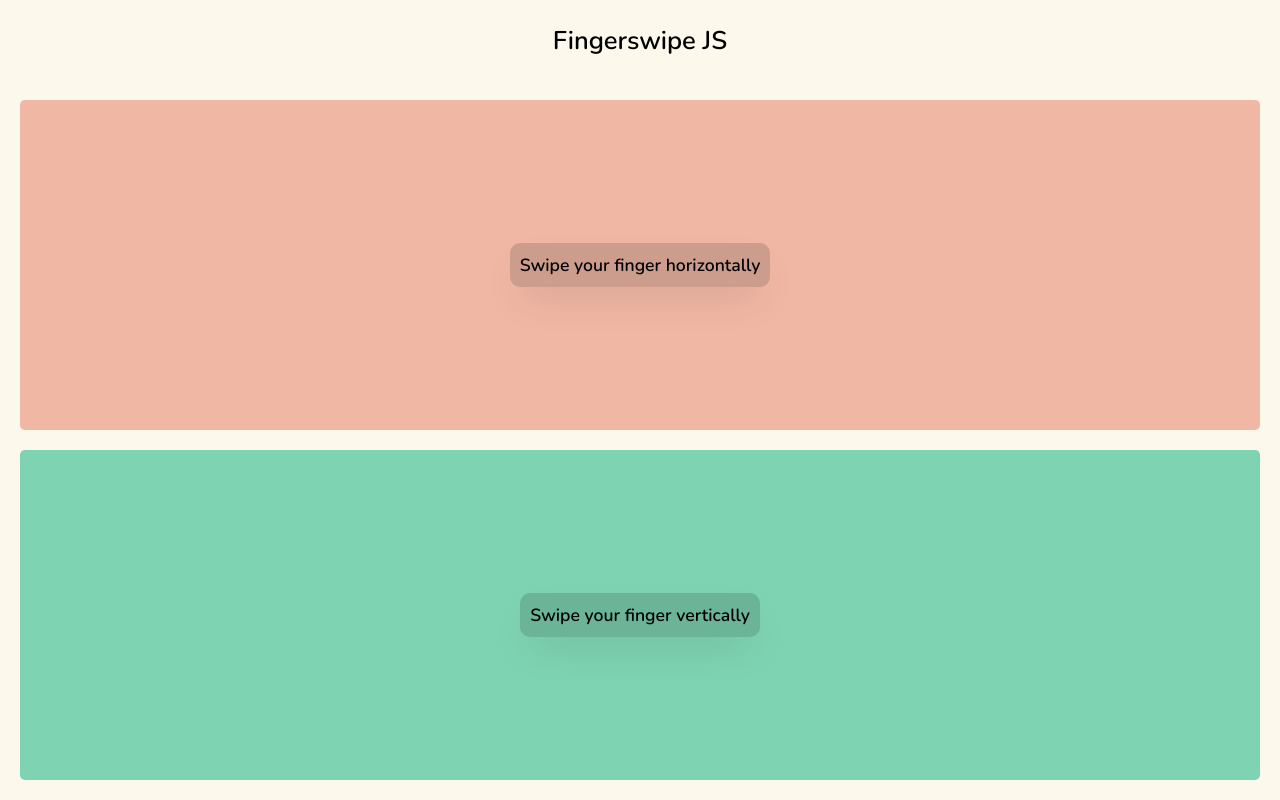
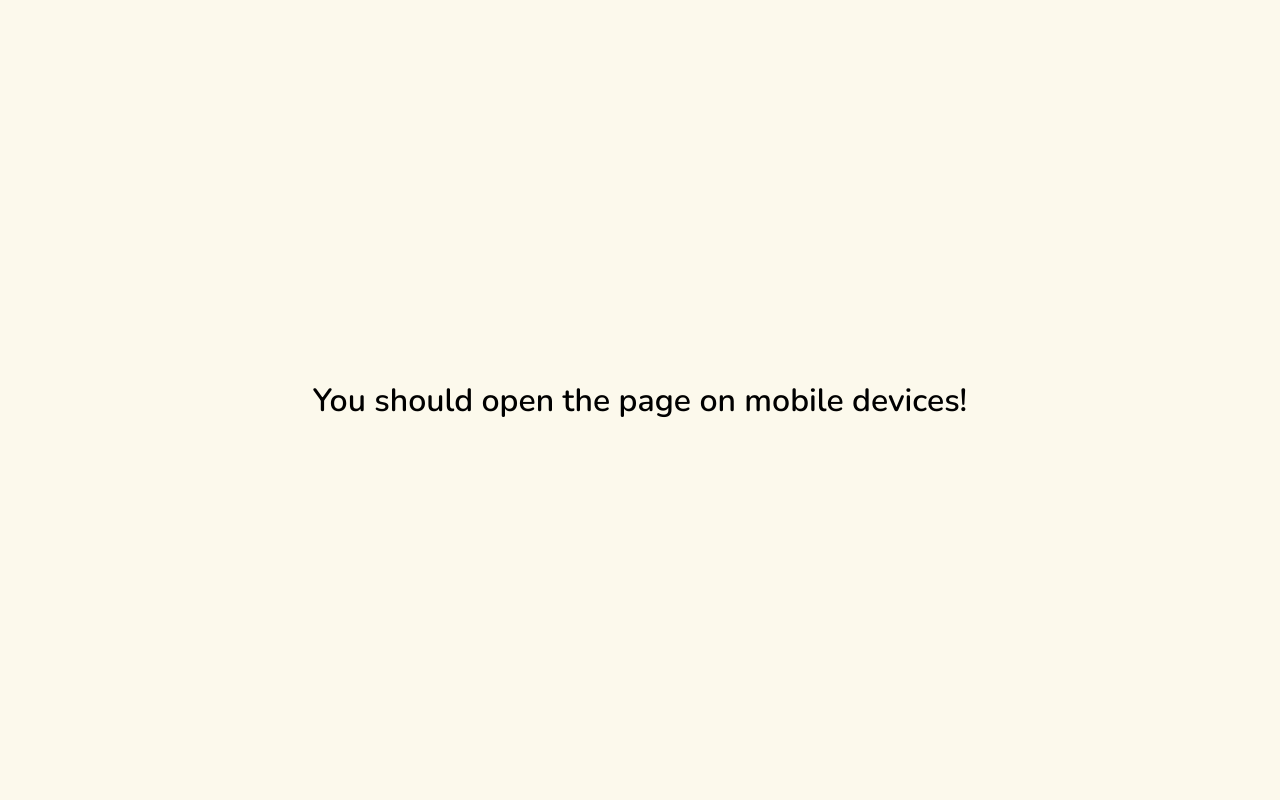
Before and after one commit to inancakduvan/fingerswipe, a plain HTML site: page index.html in a window 1280 px wide. Drawn offline with nearby package versions, Linux system fonts and the light colour scheme.

Commit message:
desktop style

```diff
--- a/fingerswipe.css
+++ b/fingerswipe.css
@@ -3,6 +3,21 @@ body {
     padding: 0;
     font-family: 'Nunito', sans-serif;
     background: #FCF9EC;
+}
+
+#desktop {
+    z-index: 10;
+    position: fixed;
+    top: 0;
+    left: 0;
+    display: flex;
+    align-items: center;
+    justify-content: center;
+    width: 100%;
+    height: 100vh;
+    background: #FCF9EC;
+    font-size: 2em;
+    font-weight: 600;
 }
 
 #app-header {
@@ -51,3 +66,9 @@ body {
     background: rgba(0, 0, 0, 0.15);
     box-shadow: 0 18px 40px -12px rgba(0, 0, 0, 0.15);
 }
+
+@media screen and (max-width:991px) and (min-width:100px) {
+    #desktop {
+        display: none;
+    }
+}
--- a/index.html
+++ b/index.html
@@ -19,6 +19,10 @@
         <div id="vertical-area">
             <div class="area-inner" id="vertical-area-inner">Swipe your finger vertically</div>
         </div>
+    </div>
+
+    <div id="desktop">
+        You should open the page on mobile devices!
     </div>
 
     <!-- Import Fingerswipe JS-->
```
